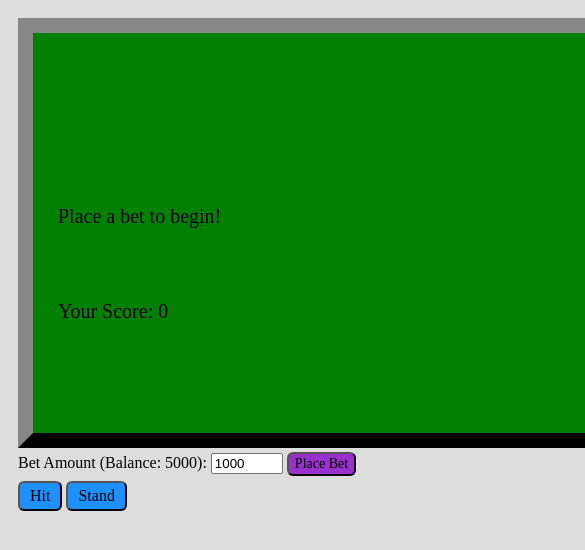
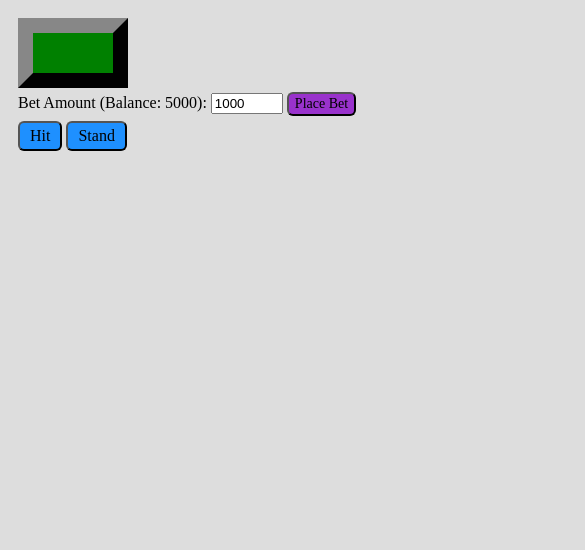
Before and after one commit to HB-the-Pencil/Blackjack-HTML-game, a plain HTML site: page index.html in a window 390 px wide. Shown: the top 550 px of the page, 585 px wide, since content can reach past the window. Drawn offline with Linux system fonts and the light colour scheme.

Commit message:
make it work on mobile?

```diff
--- a/index.html
+++ b/index.html
@@ -61,7 +61,7 @@
             <img id="clubs" src="images/clubs.png" class="hidden">
             <img id="violet" src="images/violet card.png" class="hidden">
             <div id="game">
-                <canvas id="blackjackCanvas" width=800 height=400 style="border: 15px outset #333333"></canvas>
+                <canvas id="blackjackCanvas" width=80% height=40% style="border: 15px outset #333333"></canvas>
                 <script>
                     /*
                         Dear future me,
```
